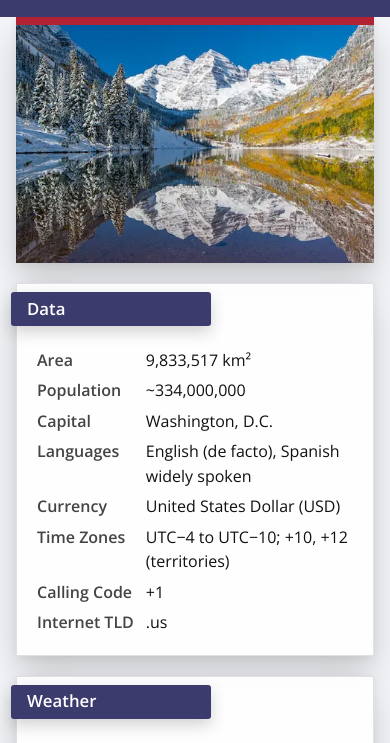
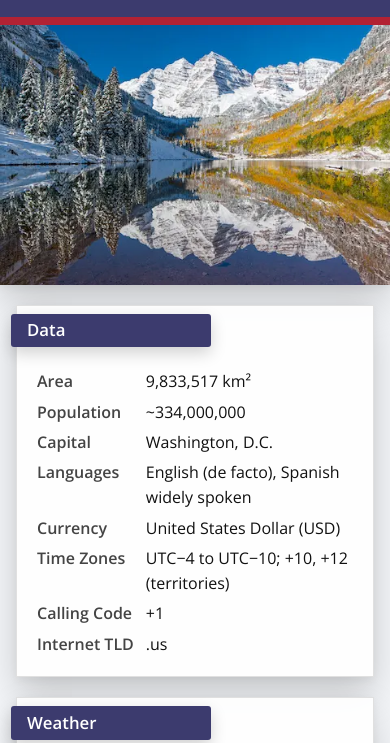
Before and after one commit to fforesta-dev/wdd131, a plain HTML site: page place.html in a window 390 px wide. Shown: the part 63-806 px from the top of the page. Drawn offline with nearby package versions, Linux system fonts and the light colour scheme.

Commit message:
Fixed width

```diff
--- a/styles/place.css
+++ b/styles/place.css
@@ -182,6 +182,7 @@ body {
     }
 
     .hero {
+        display: block;
         grid-area: hero;
         position: relative;
         border-radius: 0;
@@ -194,6 +195,7 @@ body {
     }
 
     .hero img {
+        display: block;
         width: 100%;
         height: auto;
         max-height: 70vh;
@@ -234,3 +236,14 @@ body {
         margin-left: .35rem;
     }
 }
+
+@media (max-width: 699px) {
+    .hero {
+        display: block;
+        width: 100vw;
+        max-width: none;
+        margin-left: calc(50% - 50vw);
+        margin-right: calc(50% - 50vw);
+        border-top: var(--header-bar-h) solid var(--brand-red);
+    }
+}
```
